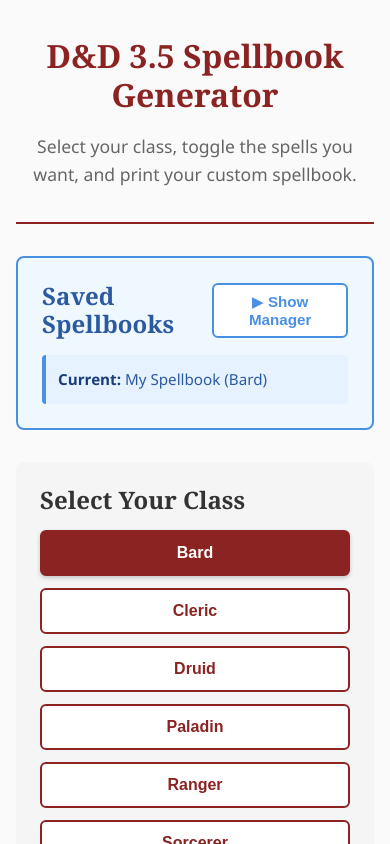
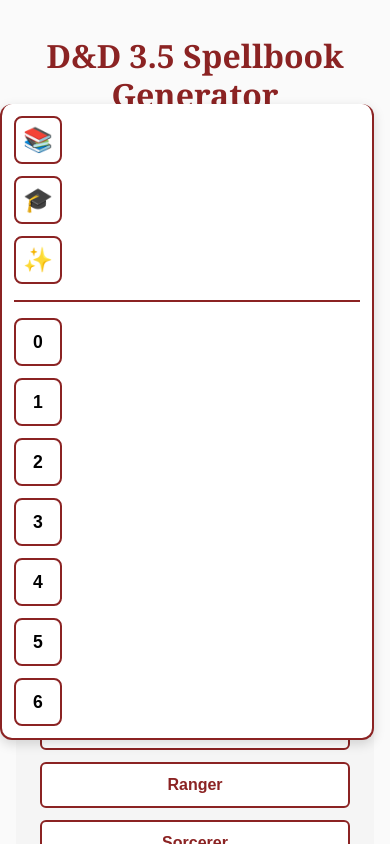
Before and after one commit to DaneWeber/dnd354ever, a React (Vite) app in the folder spellbook/: page / in a window 390 px wide. Both pictures are taken after a click on the button "Bard". Shown: the top 844 px of the page. Built offline with nearby package versions, Linux system fonts and the light colour scheme.

Commit message:
Combined nav

```diff
--- a/spellbook/src/App.css
+++ b/spellbook/src/App.css
@@ -21,21 +21,93 @@
   font-size: 1.1rem;
 }
 
-/* Floating Navigation */
-.floating-nav {
+/* Unified Navigation */
+.unified-nav {
   position: fixed;
-  right: 2rem;
-  top: 50%;
-  transform: translateY(-50%);
-  display: flex;
-  flex-direction: column;
-  gap: 0.75rem;
   z-index: 1000;
   background: white;
-  padding: 0.75rem;
-  border-radius: 12px;
+  border: 2px solid #8b2323;
   box-shadow: 0 4px 12px rgba(0, 0, 0, 0.15);
-  border: 2px solid #8b2323;
+  display: flex;
+  gap: 0.5rem;
+}
+
+/* Mobile (portrait) - top horizontal bar */
+@media (max-width: 768px), (max-height: 768px) and (orientation: portrait) {
+  .unified-nav {
+    top: 0;
+    left: 0;
+    right: 0;
+    padding: 0.5rem;
+    border-radius: 0 0 8px 8px;
+    border-top: none;
+    flex-wrap: wrap;
+    justify-content: center;
+  }
+
+  .nav-sections {
+    display: flex;
+    gap: 0.5rem;
+    flex-wrap: wrap;
+    justify-content: center;
+  }
+
+  .nav-divider {
+    width: 2px;
+    background: #8b2323;
+    margin: 0.25rem 0;
+  }
+
+  .nav-levels {
+    display: flex;
+    gap: 0.5rem;
+    flex-wrap: wrap;
+    justify-content: center;
+  }
+
+  .app {
+    padding-top: 5rem; /* Space for fixed nav */
+  }
+}
+
+/* Desktop (landscape) - right side vertical bar */
+@media (min-width: 769px) and (orientation: landscape), (min-height: 769px) {
+  .unified-nav {
+    right: 1rem;
+    top: 50%;
+    transform: translateY(-50%);
+    padding: 0.75rem;
+    border-radius: 12px;
+    flex-direction: column;
+    max-height: 90vh;
+    overflow-y: auto;
+  }
+
+  .nav-sections {
+    display: flex;
+    flex-direction: column;
+    gap: 0.75rem;
+  }
+
+  .nav-divider {
+    height: 2px;
+    width: 100%;
+    background: #8b2323;
+    margin: 0.5rem 0;
+  }
+
+  .nav-levels {
+    display: flex;
+    flex-direction: column;
+    gap: 0.75rem;
+  }
+}
+
+/* Larger desktops */
+@media (min-width: 1400px) {
+  .unified-nav {
+    right: 2rem;
+  }
 }
 
 .nav-button {
@@ -51,10 +123,12 @@
   justify-content: center;
   transition: all 0.2s;
   padding: 0;
+  flex-shrink: 0;
 }
 
 .nav-button:hover {
   background: #8b2323;
+  color: white;
   transform: scale(1.1);
   box-shadow: 0 2px 8px rgba(139, 35, 35, 0.3);
 }
@@ -63,17 +137,11 @@
   transform: scale(0.95);
 }
 
-/* Hide floating nav on smaller screens */
-@media (max-width: 1400px) {
-  .floating-nav {
-    right: 1rem;
-  }
-}
-
-@media (max-width: 768px) {
-  .floating-nav {
-    display: none;
-  }
+.nav-level-button {
+  font-size: 1.1rem;
+  font-weight: 600;
+  min-width: 48px;
+  padding: 0 0.5rem;
 }
 
 /* Spellbook Manager */
@@ -293,7 +361,8 @@
   padding: 1.5rem;
   background: #fafafa;
   border-radius: 8px;
-  border: 1px solid #ddd;  scroll-margin-top: 20px;  scroll-margin-top: 20px;
+  border: 1px solid #ddd;
+  scroll-margin-top: 20px;
 }
 
 .spell-selection h2 {
@@ -307,57 +376,13 @@
   margin-bottom: 1.5rem;
 }
 
-/* Level Navigation */
-.level-nav {
-  display: flex;
-  flex-wrap: wrap;
-  gap: 0.5rem;
-  margin-bottom: 1.5rem;
-  padding: 1rem;
-  background: white;
-  border-radius: 6px;
-  border: 2px solid #8b2323;
-  position: sticky;
-  top: 0;
-  z-index: 100;
-  box-shadow: 0 2px 8px rgba(0, 0, 0, 0.1);
-}
-
-.level-nav-button {
-  min-width: 48px;
-  height: 48px;
-  padding: 0 1rem;
-  font-size: 1.1rem;
-  font-weight: 600;
-  border: 2px solid #8b2323;
-  background: white;
-  color: #8b2323;
-  border-radius: 6px;
-  cursor: pointer;
-  transition: all 0.2s;
-  display: flex;
-  align-items: center;
-  justify-content: center;
-}
-
-.level-nav-button:hover {
-  background: #8b2323;
-  color: white;
-  transform: translateY(-2px);
-  box-shadow: 0 2px 6px rgba(139, 35, 35, 0.3);
-}
-
-.level-nav-button:active {
-  transform: translateY(0);
-}
-
 .spell-level-group {
   margin-bottom: 1.5rem;
   background: white;
   padding: 1rem;
   border-radius: 6px;
   border: 1px solid #ddd;
-  scroll-margin-top: 120px; /* Account for sticky level nav */
+  scroll-margin-top: 100px; /* Account for fixed nav on mobile */
 }
 
 .level-header {
--- a/spellbook/src/App.tsx
+++ b/spellbook/src/App.tsx
@@ -310,8 +310,9 @@
 
   return (
     <div className="app">
-      {/* Floating Navigation */}
-      <nav className="floating-nav no-print">
+      {/* Unified Navigation */}
+      <nav className="unified-nav no-print">
+        <div className="nav-sections">
           <button
             className="nav-button"
             onClick={() => scrollToSection('spellbooks-section')}
@@ -343,6 +344,26 @@
             >
               📖
             </button>
+          )}
+        </div>
+
+        {/* Level Navigation - shown when class is selected */}
+        {selectedClass && spellsByLevel.size > 0 && (
+          <>
+            <div className="nav-divider"></div>
+            <div className="nav-levels">
+              {[...spellsByLevel.keys()].map((level) => (
+                <button
+                  key={level}
+                  className="nav-button nav-level-button"
+                  onClick={() => scrollToSection(`level-${level}`)}
+                  title={`Level ${level}`}
+                >
+                  {level}
+                </button>
+              ))}
+            </div>
+          </>
         )}
       </nav>
 
@@ -476,22 +497,6 @@
           <p className="info">
             Click on spell names to toggle them. Selected spells will appear in your printable spellbook below.
           </p>
-
-          {/* Level Navigation */}
-          <div className="level-nav">
-            {[...spellsByLevel.keys()].map((level) => (
-              <button
-                key={level}
-                className="level-nav-button"
-                onClick={() => scrollToSection(`level-${level}`)}
-                title={`Jump to Level ${level}`}
-              >
-                {level === 0
-                  ? (selectedClass === 'Cleric' || selectedClass === 'Druid' ? '0' : '0')
-                  : level}
-              </button>
-            ))}
-          </div>
 
           {[...spellsByLevel.entries()].map(([level, spells]) => (
             <div key={level} id={`level-${level}`} className="spell-level-group">
```
Also changed, not shown: 1 other file (tests, documents, lock files or other folders). Lines whose indentation alone changed are shown as unchanged.
